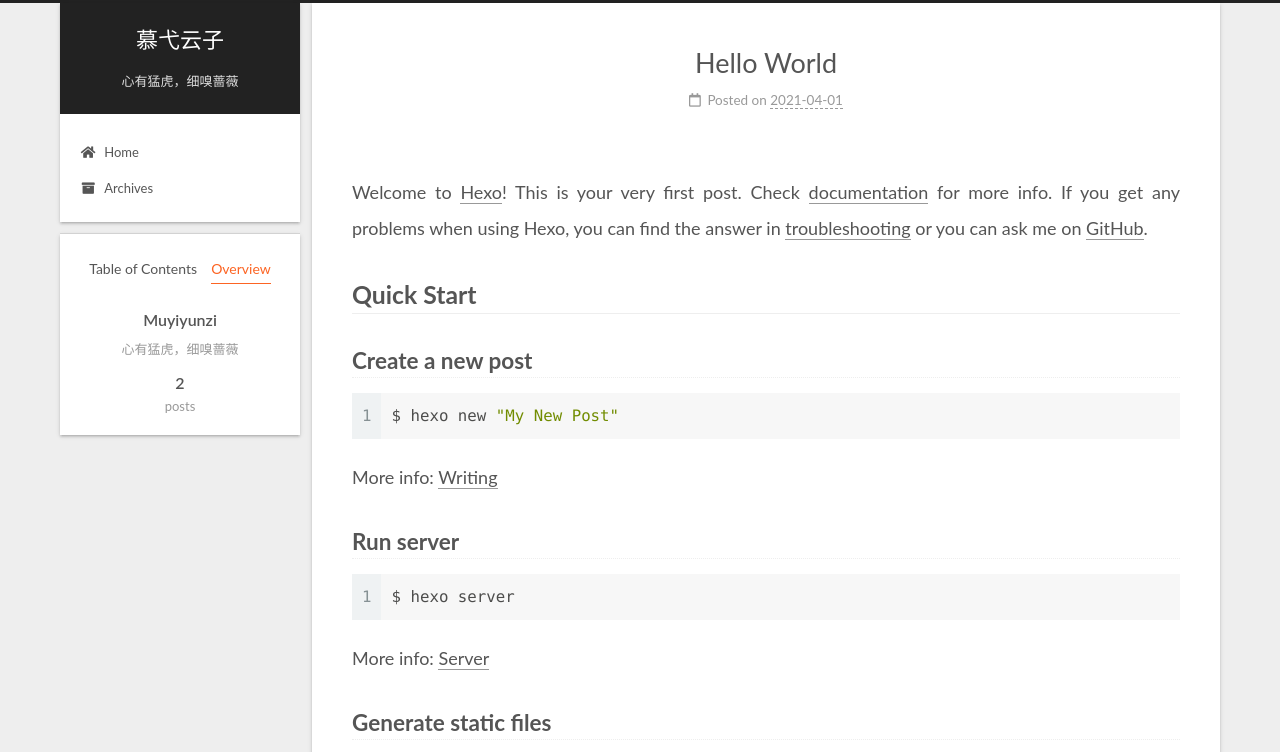
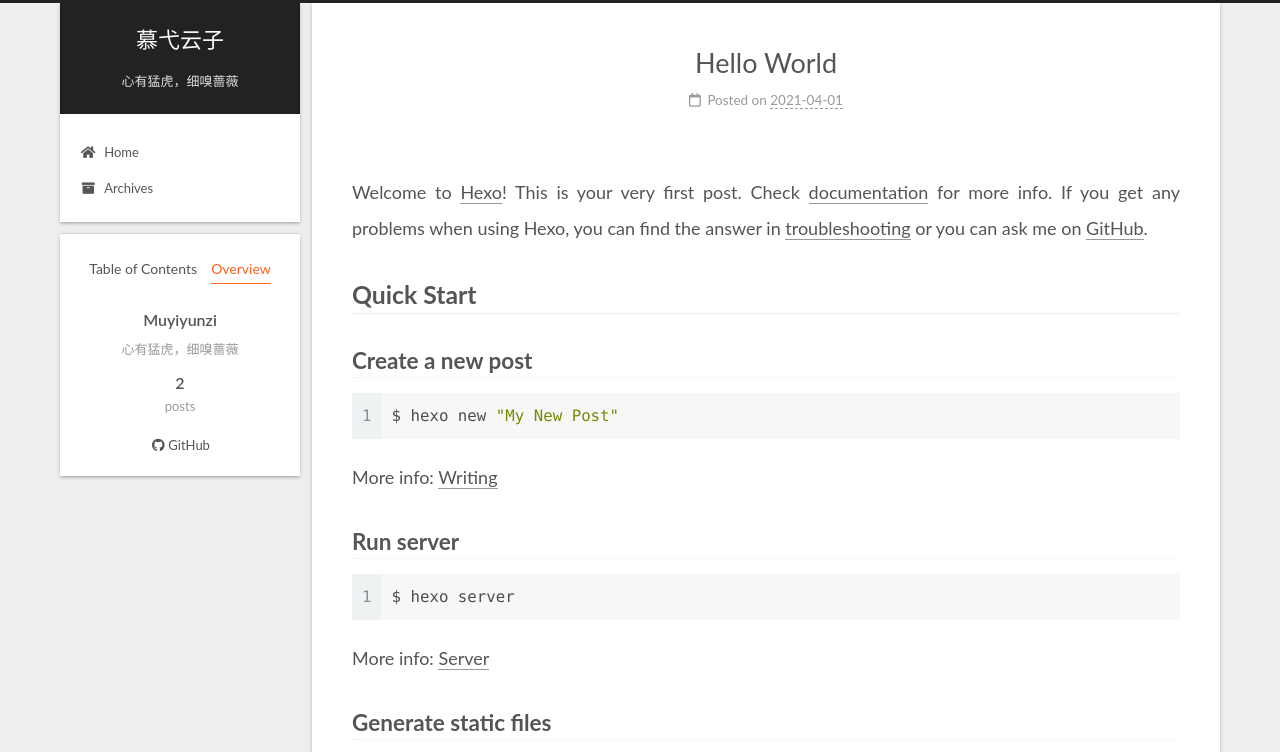
Before and after one commit to Muyiyunzi/Muyiyunzi.github.io, a plain HTML site: page 2021/04/01/hello-world/index.html in a window 1280 px wide. Both pictures are taken after a click on the item "Overview". Shown: the top 752 px of the page. Drawn offline with Linux system fonts and the light colour scheme.

Commit message:
Site updated: 2021-04-02 11:01:59

```diff
--- a/2021/04/01/hello-world/index.html
+++ b/2021/04/01/hello-world/index.html
@@ -298,6 +298,11 @@
       </div>
   </nav>
 </div>
+  <div class="links-of-author motion-element">
+      <span class="links-of-author-item">
+        <a href="https://github.com/Muyiyunzi" title="GitHub → https:&#x2F;&#x2F;github.com&#x2F;Muyiyunzi" rel="noopener" target="_blank"><i class="fab fa-github fa-fw"></i>GitHub</a>
+      </span>
+  </div>
 
 
 
--- a/css/main.css
+++ b/css/main.css
@@ -1168,7 +1168,7 @@ pre .javascript .function {
 }
 .links-of-author a::before,
 .links-of-author span.exturl::before {
-  background: #0326e3;
+  background: #ff8260;
   border-radius: 50%;
   content: ' ';
   display: inline-block;
```
Also changed, not shown: 2021/04/02/helloworld/index.html (+5 -0 lines), archives/2021/04/index.html (+5 -0 lines), archives/2021/index.html (+5 -0 lines), archives/index.html (+5 -0 lines), index.html (+5 -0 lines).
